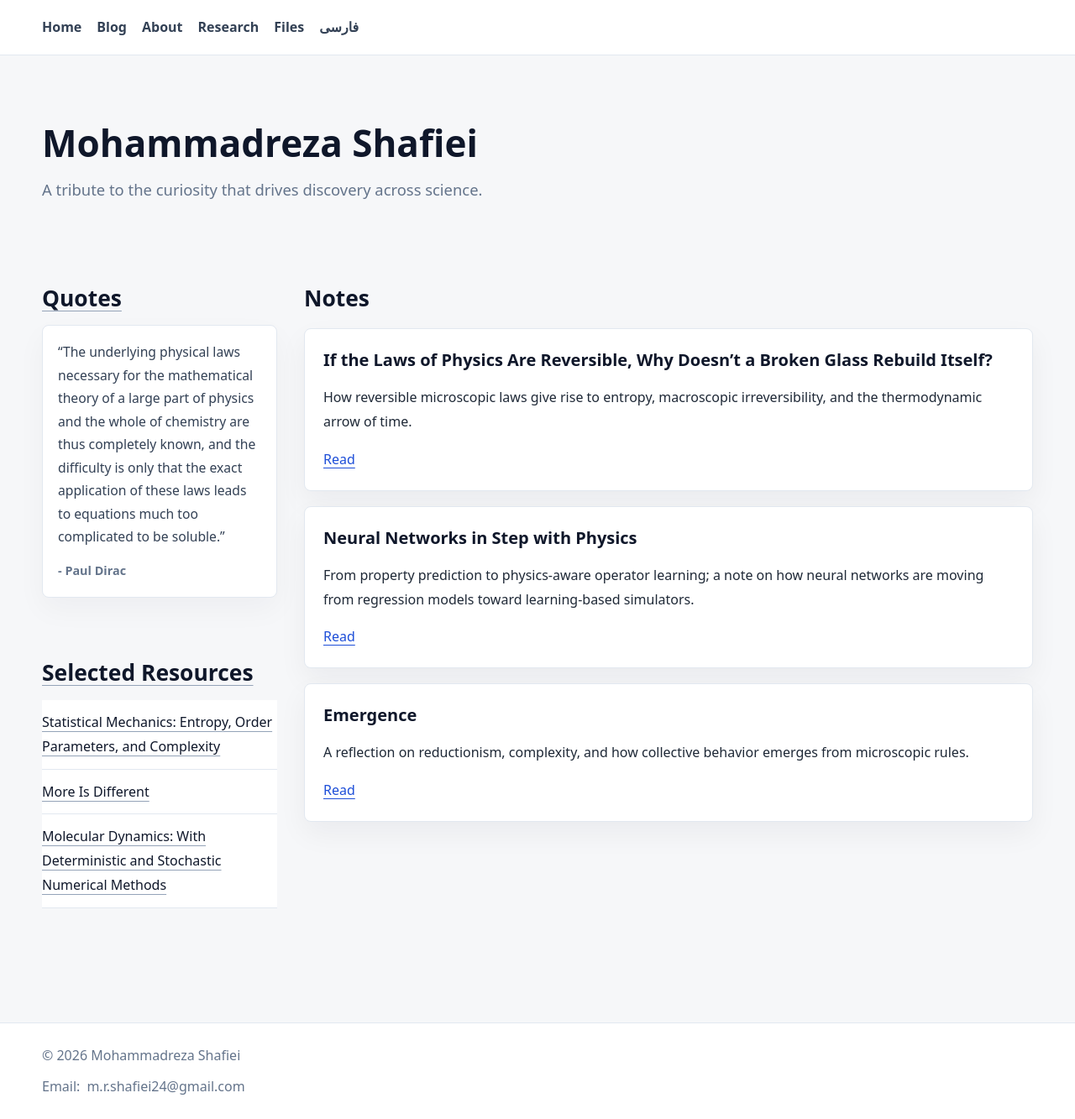
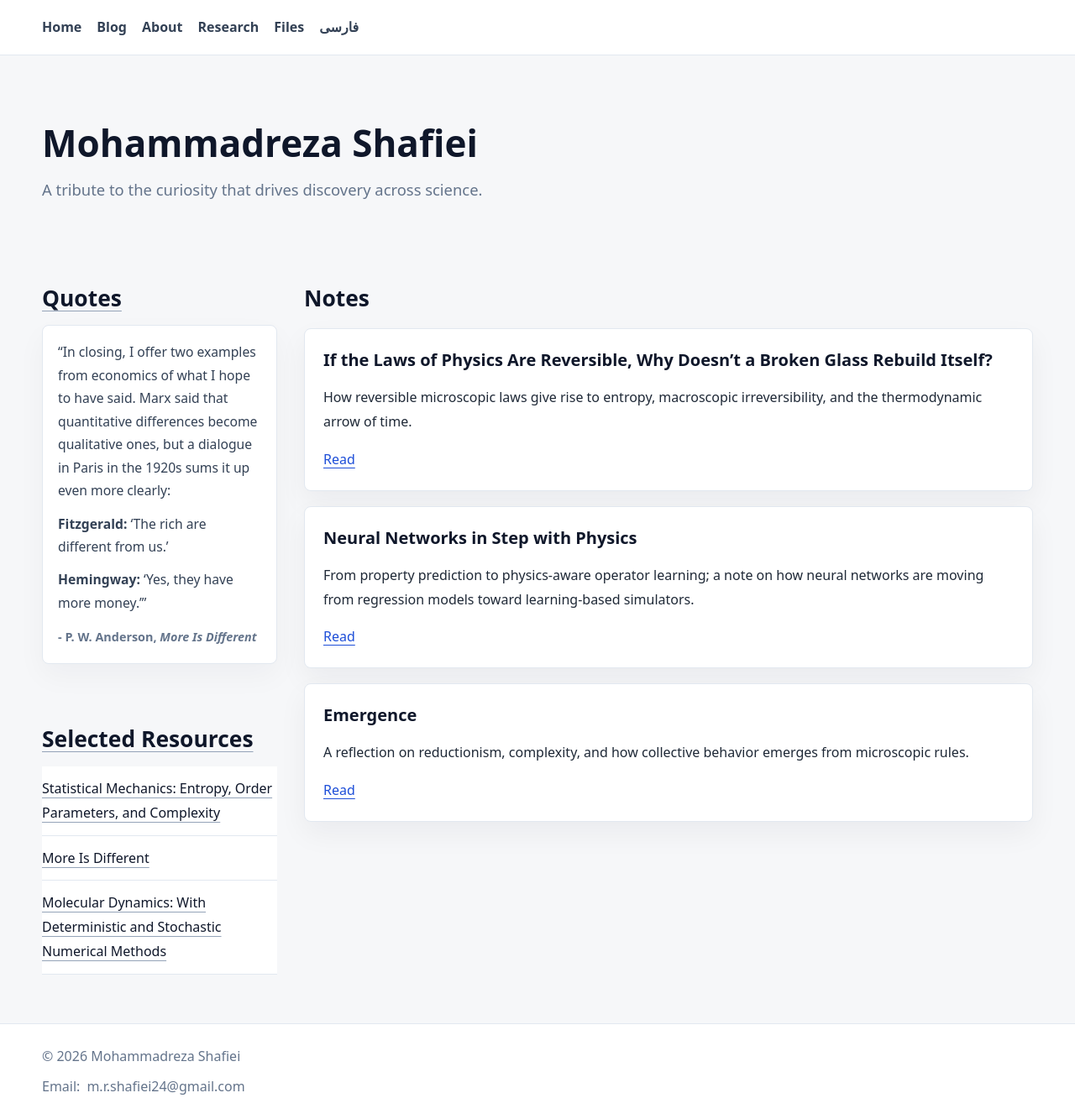
Before and after one commit to Mohamadrezash204/Mohamadrezash204.github.io, a Jekyll site: the page built from index.html, in a window 1280 px wide and 1333 px high. Shown: the whole window at 84% size. Built offline with Jekyll 4.4.1, drawn with Linux system fonts in a browser that asks for light colours.

Commit message:
Feature Anderson quote on homepage

```diff
--- a/_data/quotes.yml
+++ b/_data/quotes.yml
@@ -1,9 +1,4 @@
 en:
-  - paragraphs:
-      - "“The underlying physical laws necessary for the mathematical theory of a large part of physics and the whole of chemistry are thus completely known, and the difficulty is only that the exact application of these laws leads to equations much too complicated to be soluble.”"
-    author: "Paul Dirac"
-    featured: true
-
   - paragraphs:
       - "“At last, some time before I stopped, the sun, red and very large, halted motionless upon the horizon, a vast dome glowing with a dull heat…”"
       - "“There were no breakers and no waves, for not a breath of wind was stirring. Only a slight oily swell rose and fell like a gentle breathing, and showed that the eternal sea was still moving and living.”"
@@ -12,3 +7,11 @@ en:
     work: "The Time Machine"
     year: "1895"
     section: "The Further Vision"
+
+  - paragraphs:
+      - "“In closing, I offer two examples from economics of what I hope to have said. Marx said that quantitative differences become qualitative ones, but a dialogue in Paris in the 1920s sums it up even more clearly:"
+      - "<strong>Fitzgerald:</strong> ‘The rich are different from us.’"
+      - "<strong>Hemingway:</strong> ‘Yes, they have more money.’”"
+    author: "P. W. Anderson"
+    work: "More Is Different"
+    featured: true
```
